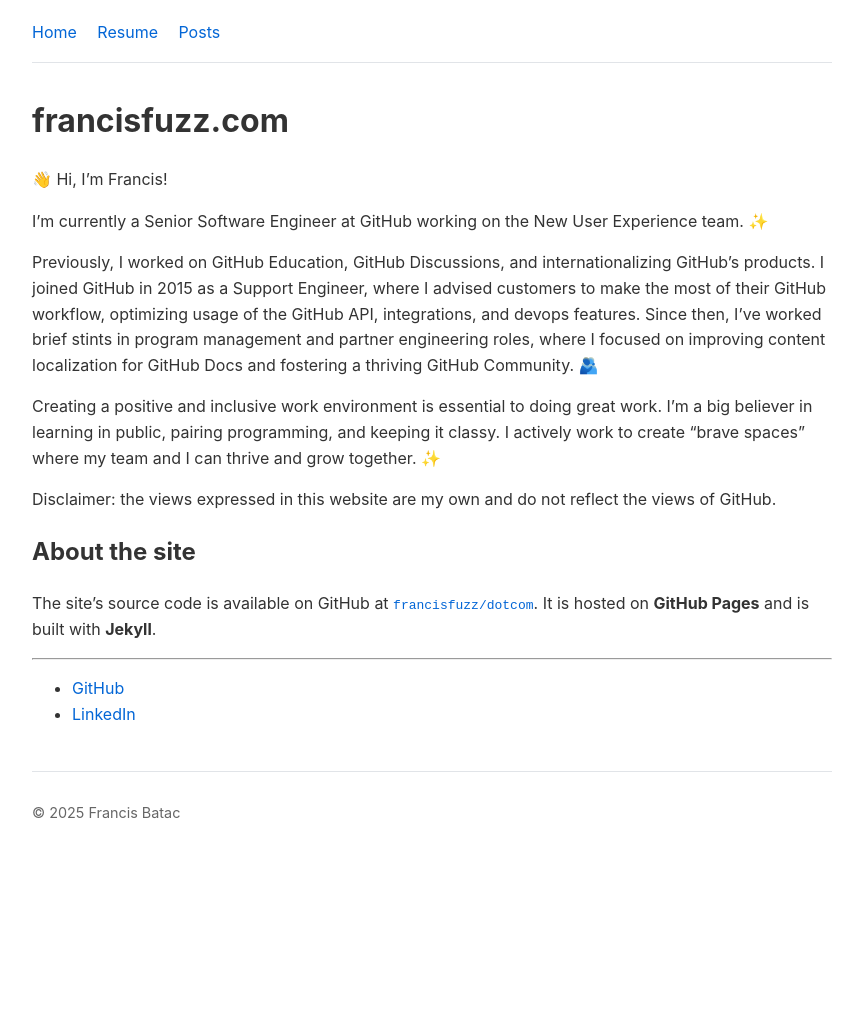
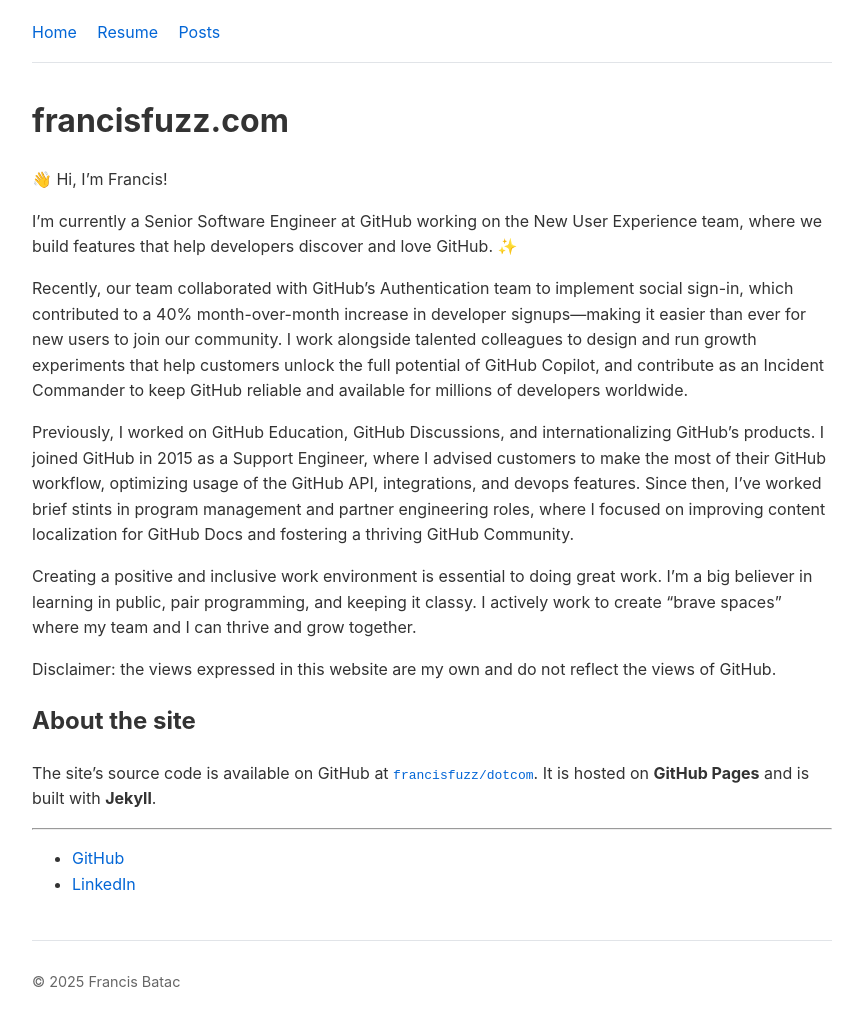
Before and after one commit to francisfuzz/dotcom, a Jekyll site: the page built from index.md, in a window 1280 px wide. Shown: the whole page, without its empty margins (208-1071 px from the left). Built offline with Jekyll 4.4.1, drawn with Linux system fonts in a browser that asks for light colours; before the commit the page ends 900 px from its top, so only the background shows below that.

Commit message:
Enhance personal introduction and work experience details
Expanded on current role and recent achievements, and restructured previous experience for clarity.

```diff
--- a/index.md
+++ b/index.md
@@ -8,11 +8,13 @@ date: 2025-01-24
 
 👋 Hi, I'm Francis!
 
-I'm currently a Senior Software Engineer at GitHub working on the New User Experience team. ✨
+I'm currently a Senior Software Engineer at GitHub working on the New User Experience team, where we build features that help developers discover and love GitHub. ✨
 
-Previously, I worked on GitHub Education, GitHub Discussions, and internationalizing GitHub's products. I joined GitHub in 2015 as a Support Engineer, where I advised customers to make the most of their GitHub workflow, optimizing usage of the GitHub API, integrations, and devops features. Since then, I've worked brief stints in program management and partner engineering roles, where I focused on improving content localization for GitHub Docs and fostering a thriving GitHub Community. 🫂
+Recently, our team collaborated with GitHub's Authentication team to implement social sign-in, which contributed to a 40% month-over-month increase in developer signups—making it easier than ever for new users to join our community. I work alongside talented colleagues to design and run growth experiments that help customers unlock the full potential of GitHub Copilot, and contribute as an Incident Commander to keep GitHub reliable and available for millions of developers worldwide.
 
-Creating a positive and inclusive work environment is essential to doing great work. I'm a big believer in learning in public, pairing programming, and keeping it classy. I actively work to create "brave spaces" where my team and I can thrive and grow together. ✨
+Previously, I worked on GitHub Education, GitHub Discussions, and internationalizing GitHub's products. I joined GitHub in 2015 as a Support Engineer, where I advised customers to make the most of their GitHub workflow, optimizing usage of the GitHub API, integrations, and devops features. Since then, I've worked brief stints in program management and partner engineering roles, where I focused on improving content localization for GitHub Docs and fostering a thriving GitHub Community.
+
+Creating a positive and inclusive work environment is essential to doing great work. I'm a big believer in learning in public, pair programming, and keeping it classy. I actively work to create "brave spaces" where my team and I can thrive and grow together.
 
 Disclaimer: the views expressed in this website are my own and do not reflect the views of GitHub.
 
```
